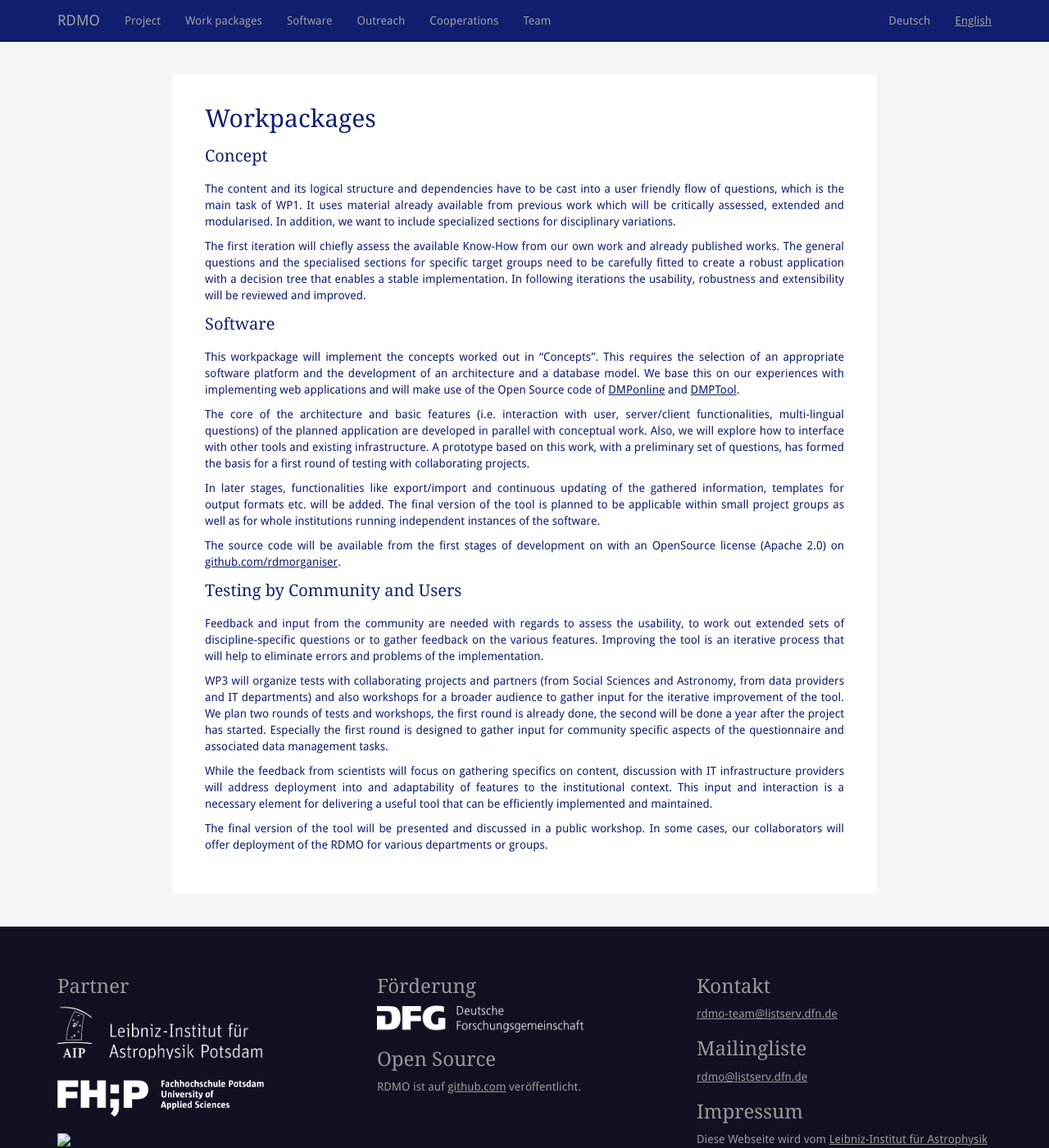
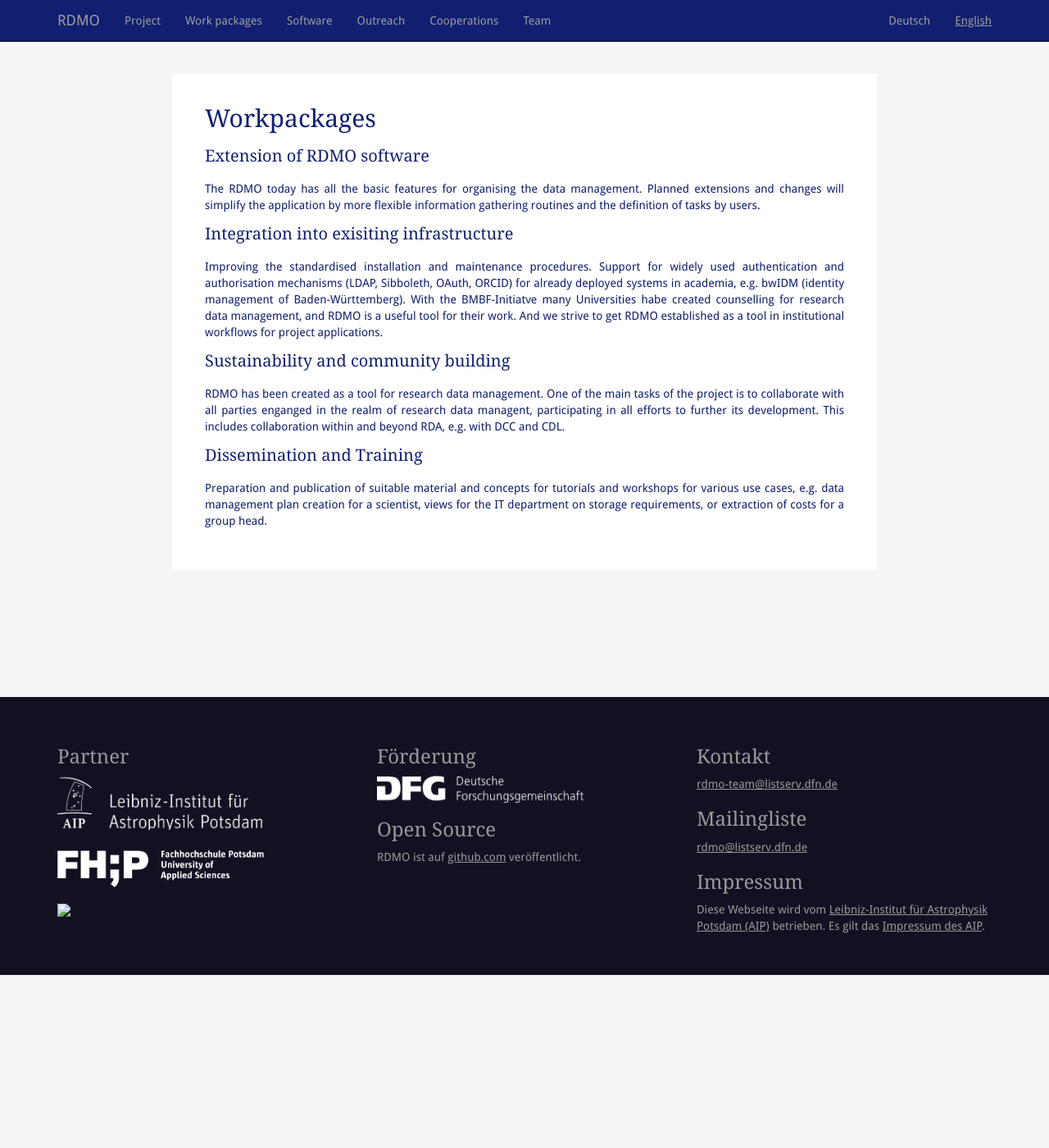
Before and after one commit to rdmorganiser/rdmorganiser.github.io, a Jekyll site: the page built from en/workpackages.md, in a window 1280 px wide and 1400 px high. Shown: the whole window at 82% size. Built offline with Jekyll 4.4.1, drawn with Linux system fonts in a browser that asks for light colours; our own code applies the rules of GitHub Pages for plain Markdown files.

Commit message:
translation draft

```diff
--- a/en/workpackages.md
+++ b/en/workpackages.md
@@ -8,31 +8,33 @@ lang: en
 Workpackages
 ============
 
-Concept
+Extension of RDMO software
 -------
 
-The content and its logical structure and dependencies have to be cast into a user friendly flow of questions, which is the main task of WP1. It uses material already available from previous work which will be critically assessed, extended and modularised. In addition, we want to include specialized sections for disciplinary variations.
+The RDMO today has all the basic features for organising the data management. Planned extensions and
+changes will simplify the application by more flexible information gathering routines and the definition of
+tasks by users.
 
-The first iteration will chiefly assess the available Know-How from our own work and already published works. The general questions and the specialised sections for specific target groups need to be carefully fitted to create a robust application with a decision tree that enables a stable implementation. In following iterations the usability, robustness and extensibility will be reviewed and improved.
 
-Software
+Integration into exisiting infrastructure
 --------
 
-This workpackage will implement the concepts worked out in "Concepts". This requires the selection of an appropriate software platform and the development of an architecture and a database model. We base this on our experiences with implementing web applications and will make use of the Open Source code of [DMPonline](https://dmponline.dcc.ac.uk) and [DMPTool](https://dmptool.org/).
+Improving the standardised installation and maintenance procedures. Support for widely used
+authentication and authorisation mechanisms (LDAP, Sibboleth, OAuth, ORCID) for already deployed systems in academia,
+e.g. bwIDM (identity management of Baden-Württemberg). With the BMBF-Initiatve many Universities habe created counselling for
+research data management, and RDMO is a useful tool for their work. And we strive to get RDMO established as a tool
+in institutional workflows for project applications.
 
-The core of the architecture and basic features (i.e. interaction with user, server/client functionalities, multi-lingual questions) of the planned application are developed in parallel with conceptual work. Also, we will explore how to interface with other tools and existing infrastructure. A prototype based on this work, with a preliminary set of questions, has formed the basis for a first round of testing with collaborating projects.
+Sustainability and community building
+----------
 
-In later stages, functionalities like export/import and continuous updating of the gathered information, templates for output formats etc. will be added. The final version of the tool is planned to be applicable within small project groups as well as for whole institutions running independent instances of the software.
+RDMO has been created as a tool for research data management. One of the main tasks of the project is to collaborate with all
+parties enganged in the realm of research data managent, participating in all efforts to further its
+development. This includes collaboration within and beyond RDA, e.g. with DCC and CDL.
 
-The source code will be available from the first stages of development on with an OpenSource license (Apache 2.0) on [github.com/rdmorganiser](https://github.com/rdmorganiser).
 
-Testing by Community and Users
+Dissemination and Training
 ------------------------------
 
-Feedback and input from the community are needed with regards to assess the usability, to work out extended sets of discipline-specific questions or to gather feedback on the various features. Improving the tool is an iterative process that will help to eliminate errors and problems of the implementation.
-
-WP3 will organize tests with collaborating projects and partners (from Social Sciences and Astronomy, from data providers and IT departments) and also workshops for a broader audience to gather input for the iterative improvement of the tool. We plan two rounds of tests and workshops, the first round is already done, the second will be done a year after the project has started. Especially the first round is designed to gather input for community specific aspects of the questionnaire and associated data management tasks.
-
-While the feedback from scientists will focus on gathering specifics on content, discussion with IT infrastructure providers will address deployment into and adaptability of features to the institutional context. This input and interaction is a necessary element for delivering a useful tool that can be efficiently implemented and maintained.
-
-The final version of the tool will be presented and discussed in a public workshop. In some cases, our collaborators will offer deployment of the RDMO for various departments or groups.
+Preparation and publication of suitable material and concepts for tutorials and workshops for various use cases, e.g. data management plan creation for a
+scientist, views for the  IT department on storage requirements, or extraction of costs for a group head.
```
